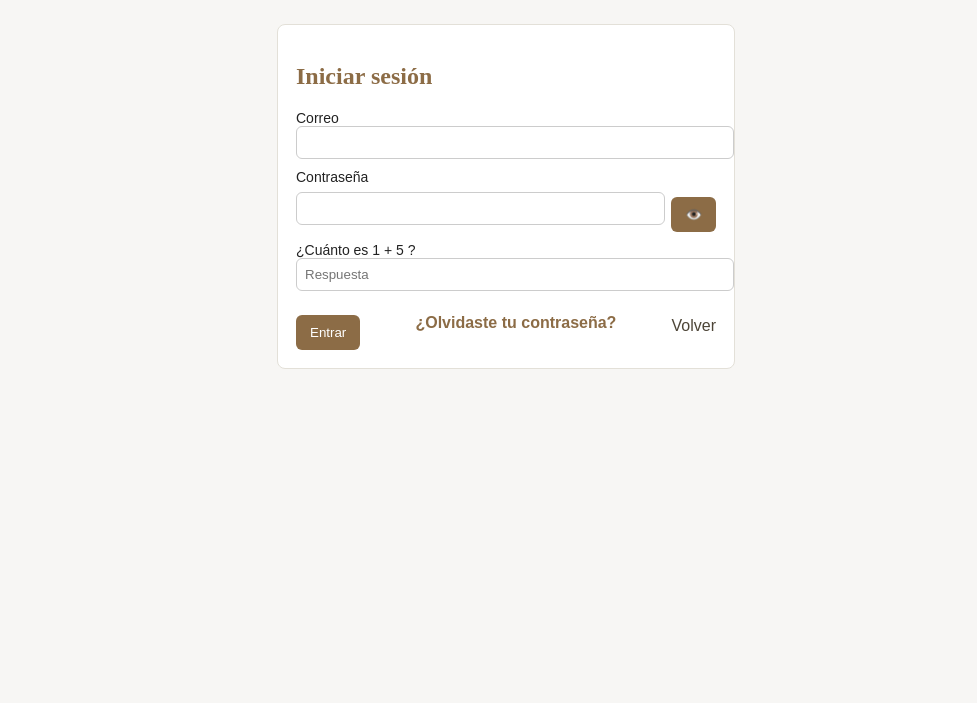
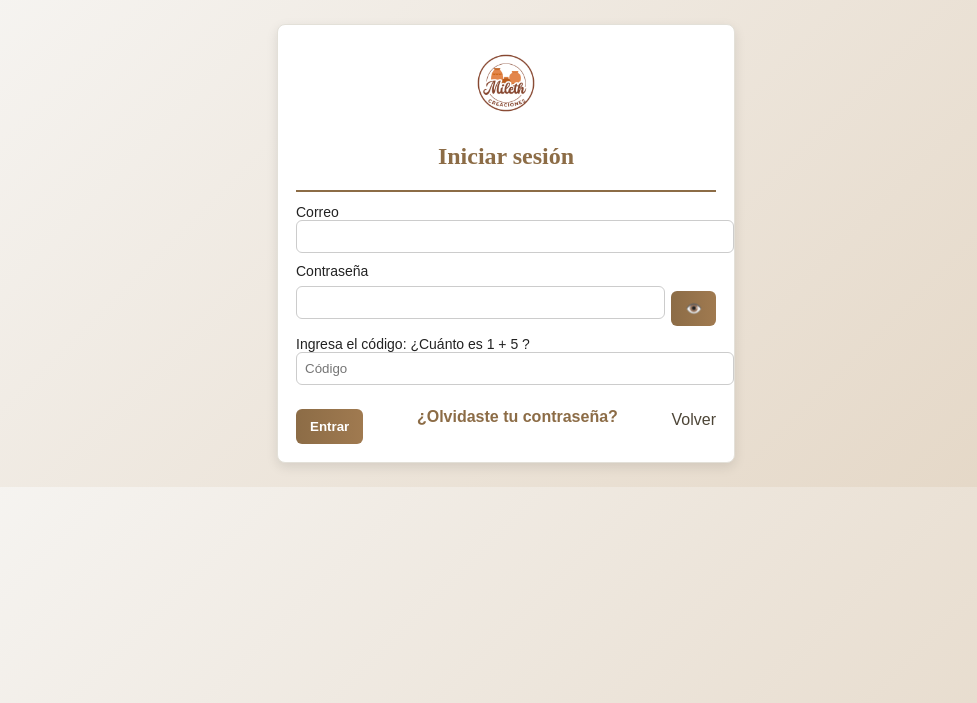
Before and after one commit to nancyfigueroaremigio-commits/mi-primer-repositorio, a PHP site: page /Ejemplo/login.php in a window 1280 px wide. Shown: the top 703 px of the page, without its empty margins (134-1111 px from the left). Run offline with PHP 8.4, Linux system fonts and the light colour scheme.

Commit message:
Alpha 1.4

```diff
--- a/login.php
+++ b/login.php
@@ -8,7 +8,7 @@ if (is_logged_in()) {
     exit;
 }
 
-// Config DB (ajusta si hace falta)
+// Config DB
 $servidor = "localhost";
 $usuario  = "root";
 $clave    = "";
@@ -21,7 +21,6 @@ if ($mysqli->connect_errno) {
 
 $error = '';
 if ($_SERVER['REQUEST_METHOD'] === 'POST') {
-    // verificar CSRF
     if (!isset($_POST['csrf']) || !verify_csrf($_POST['csrf'])) {
         $error = 'Token inválido';
     } else {
@@ -30,11 +29,9 @@ if ($_SERVER['REQUEST_METHOD'] === 'POST') {
         if ($email === '' || $password === '') {
             $error = 'Completa todos los campos';
         } else {
-            // Validar captcha
             if (!isset($_POST['captcha']) || $_POST['captcha'] != $_SESSION['captcha']) {
                 $error = '❌ Captcha incorrecto';
             } else {
-                // si el captcha es correcto, sigue con la consulta SQL
                 $stmt = $mysqli->prepare("SELECT id, nombre, correo, contraseña, role FROM usuarios WHERE correo = ?");
                 if ($stmt) {
                     $stmt->bind_param('s', $email);
@@ -76,20 +73,54 @@ $token = csrf_token();
   <meta name="viewport" content="width=device-width,initial-scale=1">
   <title>Iniciar sesión - Creaciones Mileth</title>
   <style>
-    body{font-family:Arial, sans-serif;margin:20px;background:#f7f6f4;color:#222;}
-    .card{max-width:420px;margin:24px auto;padding:18px;border-radius:8px;background:#fff;border:1px solid #e3e0d8;}
-    h2{color:#8c6c46;font-family: 'Playfair Display', serif;}
-    label{display:block;margin:10px 0;font-size:14px;}
-    input{width:100%;padding:8px;border:1px solid #ccc;border-radius:6px;}
-    button{background:#8c6c46;color:#fff;border:none;padding:10px 14px;border-radius:6px;cursor:pointer;margin-top:12px;}
-    .error{color:#c0392b;font-weight:600;margin-bottom:10px;}
-    .actions{display:flex;justify-content:space-between;align-items:center;margin-top:12px;}
-    a{color:#4d4537;text-decoration:none;}
+    body {
+      font-family: Arial, sans-serif;
+      margin: 20px;
+      background: linear-gradient(135deg, #f7f6f4, #e3d5c3);
+      color: #222;
+    }
+
+    .card {
+      max-width: 420px;
+      margin: 24px auto;
+      padding: 18px;
+      border-radius: 8px;
+      background: #fff;
+      border: 1px solid #e3e0d8;
+      box-shadow: 0 4px 12px rgba(0,0,0,0.1);
+      transition: transform 0.2s ease;
+      animation: fadeIn 0.9s ease;
+    }
+    .card:hover { transform: translateY(-4px); }
+    h2 { color:#8c6c46; font-family: 'Playfair Display', serif; text-align:center; }
+    label { display:block; margin:10px 0; font-size:14px; }
+    input { width:100%; padding:8px; border:1px solid #ccc; border-radius:6px; }
+    button {
+      background: linear-gradient(90deg, #8c6c46, #a07a50);
+      color: #fff;
+      border: none;
+      padding: 10px 14px;
+      border-radius: 6px;
+      cursor: pointer;
+      margin-top: 12px;
+      font-weight: bold;
+      transition: background 0.3s ease;
+    }
+    button:hover { background:#a07a50; }
+    .error { color:#c0392b; font-weight:600; margin-bottom:10px; }
+    .actions { display:flex; justify-content:space-between; align-items:center; margin-top:12px; }
+    a { color:#4d4537; text-decoration:none; }
+    @keyframes fadeIn {
+      from { opacity:0; transform:translateY(20px); }
+      to { opacity:1; transform:translateY(0); }
+    }
   </style>
 </head>
 <body>
   <div class="card">
+    <img src="logo.png" alt="Logo Creaciones Mileth" style="width:80px; display:block; margin:0 auto 20px;">
     <h2>Iniciar sesión</h2>
+    <hr style="border:0; height:2px; background:#8c6c46; margin:12px 0;">
     <?php if ($error): ?><div class="error"><?php echo htmlspecialchars($error); ?></div><?php endif; ?>
     <form method="post" action="login.php">
       <input type="hidden" name="csrf" value="<?php echo htmlspecialchars($token); ?>">
@@ -99,23 +130,19 @@ $token = csrf_token();
         <input type="email" name="email" required>
       </label>
 
-       <label>
+      <label>
         Contraseña
         <div style="display:flex; align-items:center;">
-            <input type="password" id="password" name="password" required style="flex:1;">
-            <button type="button" onclick="togglePassword()" style="margin-left:6px;">👁️</button>
+          <input type="password" id="password" name="password" required style="flex:1;">
+          <button type="button" onclick="togglePassword()" style="margin-left:6px;">👁️</button>
         </div>
-       </label>
+      </label>
 
-      <!-- Captcha matemático -->
+      <!-- Captcha externo -->
       <label>
-        <?php
-          $a = rand(1,9);
-          $b = rand(1,9);
-          $_SESSION['captcha'] = $a + $b;
-          echo "¿Cuánto es $a + $b ?";
-        ?>
-        <input type="text" name="captcha" placeholder="Respuesta" required>
+        Ingresa el código:
+        <?php include("captcha.php"); ?>
+        <input type="text" name="captcha" placeholder="Código" required>
       </label>
 
       <div class="actions">
```
